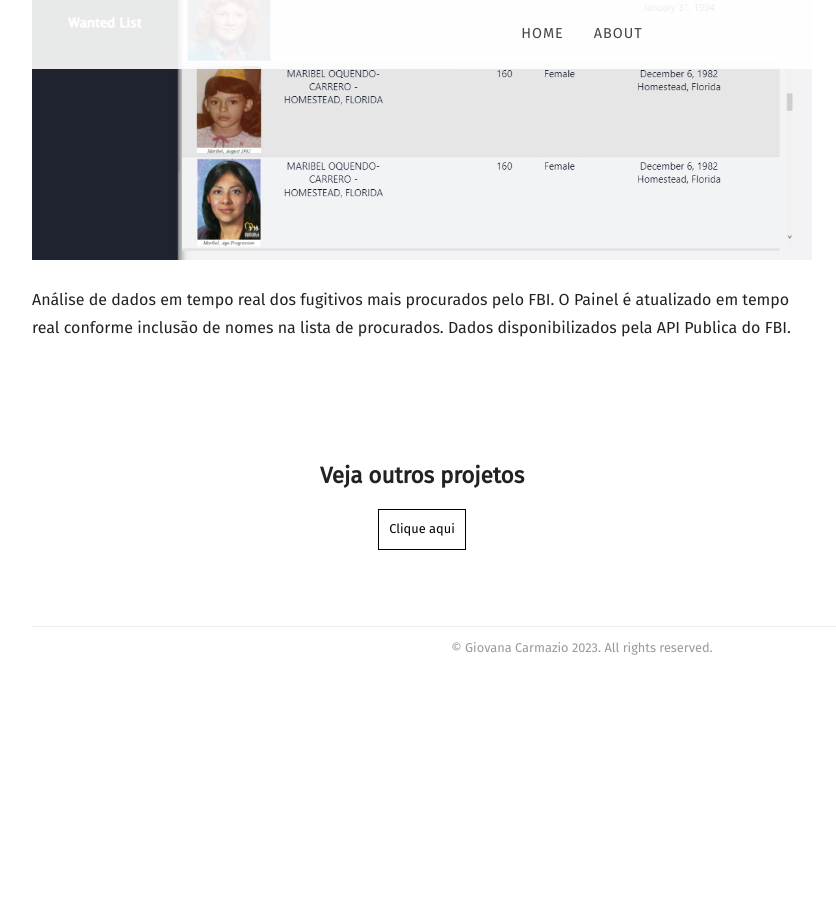
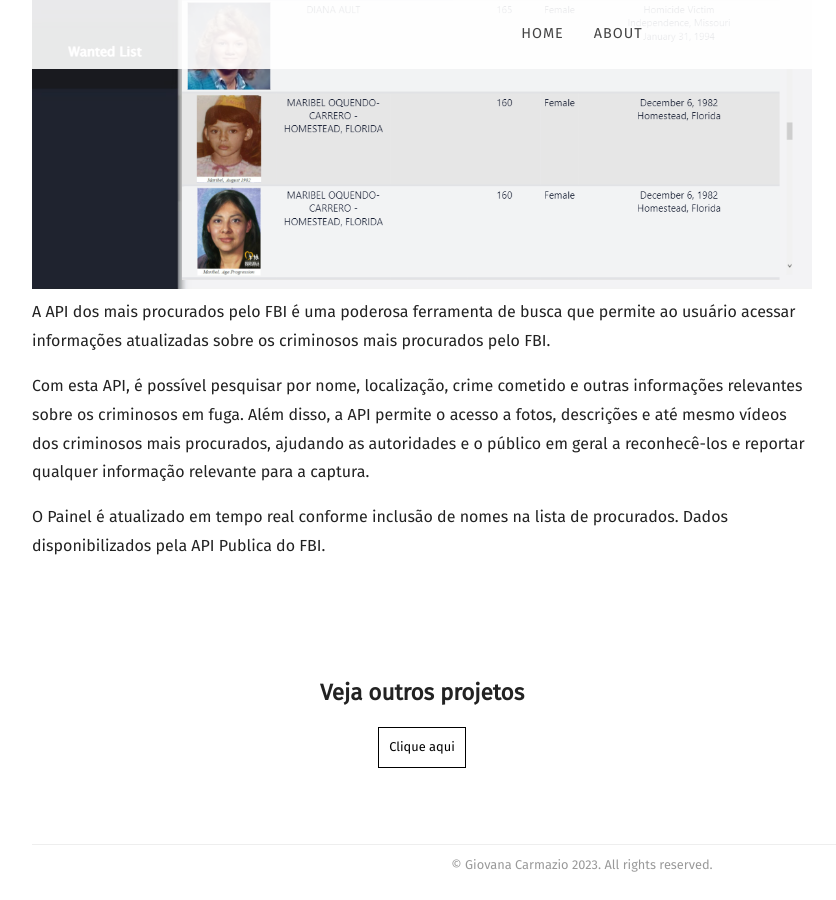
Before and after one commit to Giovanacarmazio/Portifolio, a Jekyll site: the page built from _posts/2022-08-16-FBI's Most Wanted.md, in a window 1280 px wide and 900 px high, scrolled down 1438 px. Shown: the whole window, without its empty margins (58-894 px from the left). Built offline with Jekyll 4.4.1, drawn with Linux system fonts in a browser that asks for light colours; nearby versions of some CDN libraries; some web fonts are replaced; library files that are not in the unit come from our copies; before the commit the page ends 2121 px from its top, so only the background shows below that; some of the changed text lies outside the part shown.

Commit message:
Update 2022-08-16-FBI's Most Wanted.md

```diff
--- a/_posts/2022-08-16-FBI's Most Wanted.md
+++ b/_posts/2022-08-16-FBI's Most Wanted.md
@@ -9,14 +9,16 @@ recipe:
 ---
 
 
-Análise de dados Utilizando Power BI. linguagens utilizadas: DAX, M.
+Análise de dados em tempo real dos fugitivos mais procurados pelo FBI - Análise Exploratória da API Pública.
 
 
 
 ![](https://raw.githubusercontent.com/Giovanacarmazio/portifolio/main/images/Os%20mais%20Procurados%20do%20FBI%202.png)
 
 ![](https://raw.githubusercontent.com/Giovanacarmazio/portifolio/main/images/Os%20mais%20Procurados%20do%20FBI%203.png)
+A API dos mais procurados pelo FBI é uma poderosa ferramenta de busca que permite ao usuário acessar informações atualizadas sobre os criminosos mais procurados pelo FBI.
 
-Análise de dados em tempo real dos fugitivos mais procurados pelo FBI.
+Com esta API, é possível pesquisar por nome, localização, crime cometido e outras informações relevantes sobre os criminosos em fuga. Além disso, a API permite o acesso a fotos, descrições e até mesmo vídeos dos criminosos mais procurados, ajudando as autoridades e o público em geral a reconhecê-los e reportar qualquer informação relevante para a captura.
+
 O Painel é atualizado em tempo real conforme inclusão de nomes na lista de procurados.
 Dados disponibilizados pela API Publica do FBI.
```
